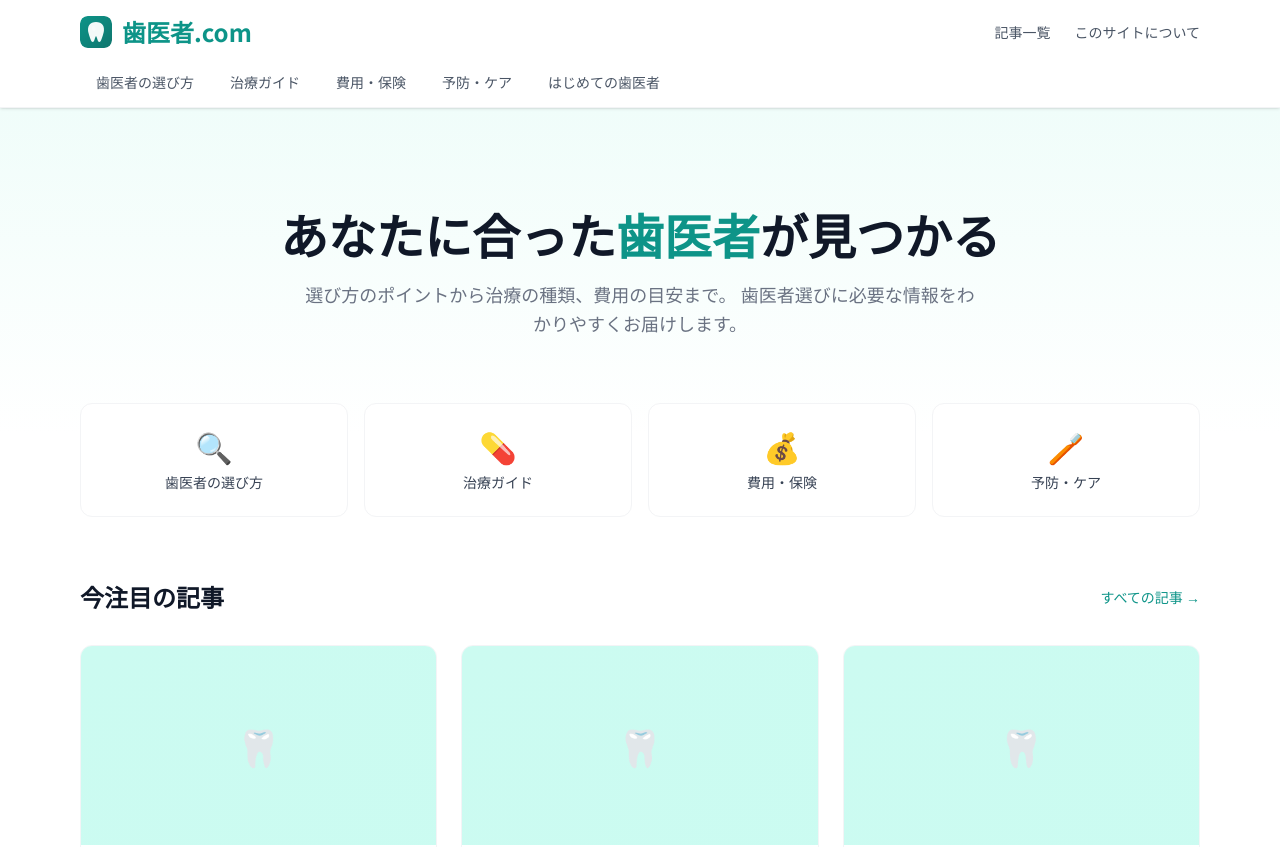
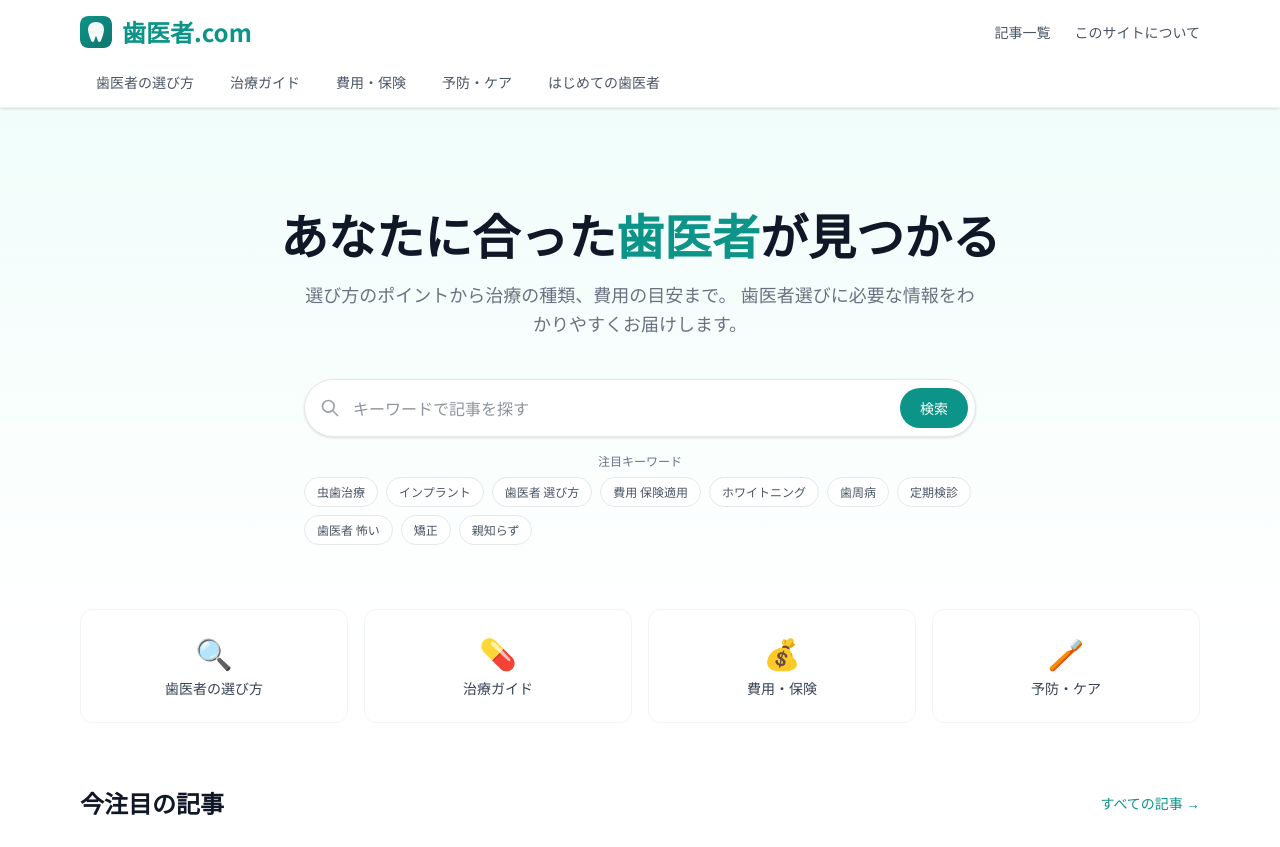
Before and after one commit to asuka-oatmeal/ha1sha, a Next.js app: page / in a window 1280 px wide. Shown: the top 847 px of the page. Built offline with nearby package versions, Linux system fonts and the light colour scheme.

Commit message:
Add search: search box on top page + search results page
- SearchBox component with popular keyword tags
- /search page with keyword matching on title/description/category

Co-Authored-By: Claude Opus 4.6 (1M context) <noreply@anthropic.com>

```diff
--- a/src/app/page.tsx
+++ b/src/app/page.tsx
@@ -1,5 +1,6 @@
 import { getAllArticles } from "@/lib/articles";
 import ArticleCard from "@/components/ArticleCard";
+import SearchBox from "@/components/SearchBox";
 import Link from "next/link";
 
 export default function Home() {
@@ -7,7 +8,7 @@ export default function Home() {
 
   return (
     <>
-      {/* Hero */}
+      {/* Hero + Search */}
       <section className="bg-gradient-to-b from-accent to-white">
         <div className="max-w-6xl mx-auto px-4 py-16 md:py-24 text-center">
           <h1 className="text-3xl md:text-5xl font-bold text-gray-900 mb-4 leading-tight">
@@ -15,10 +16,11 @@ export default function Home() {
             <span className="text-primary">歯医者</span>
             が見つかる
           </h1>
-          <p className="text-base md:text-lg text-gray-500 max-w-2xl mx-auto leading-relaxed">
+          <p className="text-base md:text-lg text-gray-500 max-w-2xl mx-auto leading-relaxed mb-10">
             選び方のポイントから治療の種類、費用の目安まで。
             歯医者選びに必要な情報をわかりやすくお届けします。
           </p>
+          <SearchBox />
         </div>
       </section>
 
--- /dev/null
+++ b/src/app/search/page.tsx
@@ -0,0 +1,55 @@
+import { getAllArticles } from "@/lib/articles";
+import ArticleCard from "@/components/ArticleCard";
+import type { Metadata } from "next";
+
+type Props = {
+  searchParams: Promise<{ q?: string }>;
+};
+
+export async function generateMetadata({ searchParams }: Props): Promise<Metadata> {
+  const { q } = await searchParams;
+  return {
+    title: q ? `「${q}」の検索結果` : "検索",
+  };
+}
+
+export default async function SearchPage({ searchParams }: Props) {
+  const { q } = await searchParams;
+  const query = q?.trim() ?? "";
+
+  const allArticles = getAllArticles();
+  const results = query
+    ? allArticles.filter(
+        (a) =>
+          a.title.includes(query) ||
+          a.description.includes(query) ||
+          a.category.includes(query)
+      )
+    : [];
+
+  return (
+    <div className="max-w-6xl mx-auto px-4 py-12">
+      <h1 className="text-2xl font-bold text-gray-900 mb-2">
+        {query ? `「${query}」の検索結果` : "検索"}
+      </h1>
+      {query && (
+        <p className="text-sm text-gray-500 mb-8">
+          {results.length}件の記事が見つかりました
+        </p>
+      )}
+
+      {results.length > 0 ? (
+        <div className="grid gap-6 sm:grid-cols-2 lg:grid-cols-3">
+          {results.map((article) => (
+            <ArticleCard key={article.slug} article={article} />
+          ))}
+        </div>
+      ) : query ? (
+        <div className="text-center py-20 text-gray-400">
+          <p className="text-lg mb-2">該当する記事が見つかりませんでした</p>
+          <p className="text-sm">別のキーワードで検索してみてください</p>
+        </div>
+      ) : null}
+    </div>
+  );
+}
--- /dev/null
+++ b/src/components/SearchBox.tsx
@@ -0,0 +1,86 @@
+"use client";
+
+import { useState } from "react";
+import { useRouter } from "next/navigation";
+
+const popularKeywords = [
+  "虫歯治療",
+  "インプラント",
+  "歯医者 選び方",
+  "費用 保険適用",
+  "ホワイトニング",
+  "歯周病",
+  "定期検診",
+  "歯医者 怖い",
+  "矯正",
+  "親知らず",
+];
+
+export default function SearchBox() {
+  const [query, setQuery] = useState("");
+  const router = useRouter();
+
+  function handleSearch(q: string) {
+    const searchQuery = q.trim();
+    if (!searchQuery) return;
+    router.push(`/search?q=${encodeURIComponent(searchQuery)}`);
+  }
+
+  return (
+    <div className="w-full max-w-2xl mx-auto">
+      {/* Search input */}
+      <form
+        onSubmit={(e) => {
+          e.preventDefault();
+          handleSearch(query);
+        }}
+        className="relative"
+      >
+        <svg
+          className="absolute left-4 top-1/2 -translate-y-1/2 w-5 h-5 text-gray-400"
+          fill="none"
+          stroke="currentColor"
+          viewBox="0 0 24 24"
+        >
+          <path
+            strokeLinecap="round"
+            strokeLinejoin="round"
+            strokeWidth={2}
+            d="M21 21l-6-6m2-5a7 7 0 11-14 0 7 7 0 0114 0z"
+          />
+        </svg>
+        <input
+          type="text"
+          value={query}
+          onChange={(e) => setQuery(e.target.value)}
+          placeholder="キーワードで記事を探す"
+          className="w-full pl-12 pr-24 py-4 bg-white border border-gray-200 rounded-full text-base shadow-sm focus:outline-none focus:ring-2 focus:ring-primary/30 focus:border-primary transition"
+        />
+        <button
+          type="submit"
+          className="absolute right-2 top-1/2 -translate-y-1/2 bg-primary text-white text-sm font-medium px-5 py-2.5 rounded-full hover:bg-primary-dark transition"
+        >
+          検索
+        </button>
+      </form>
+
+      {/* Popular keywords */}
+      <div className="mt-4">
+        <p className="text-xs font-medium text-gray-500 mb-2">
+          注目キーワード
+        </p>
+        <div className="flex flex-wrap gap-2">
+          {popularKeywords.map((keyword) => (
+            <button
+              key={keyword}
+              onClick={() => handleSearch(keyword)}
+              className="px-3 py-1.5 text-xs font-medium text-gray-600 bg-white border border-gray-200 rounded-full hover:border-primary hover:text-primary transition"
+            >
+              {keyword}
+            </button>
+          ))}
+        </div>
+      </div>
+    </div>
+  );
+}
```
